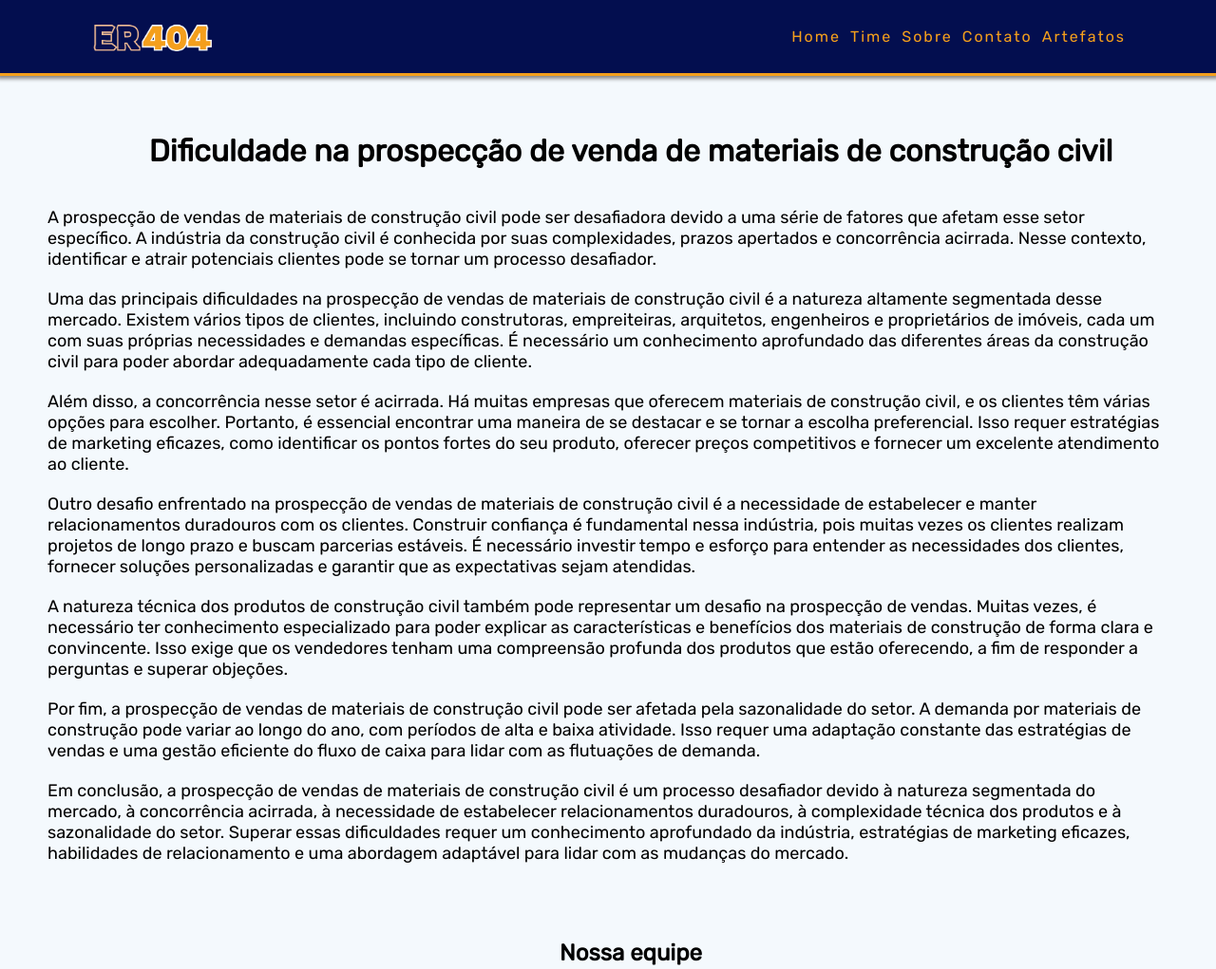
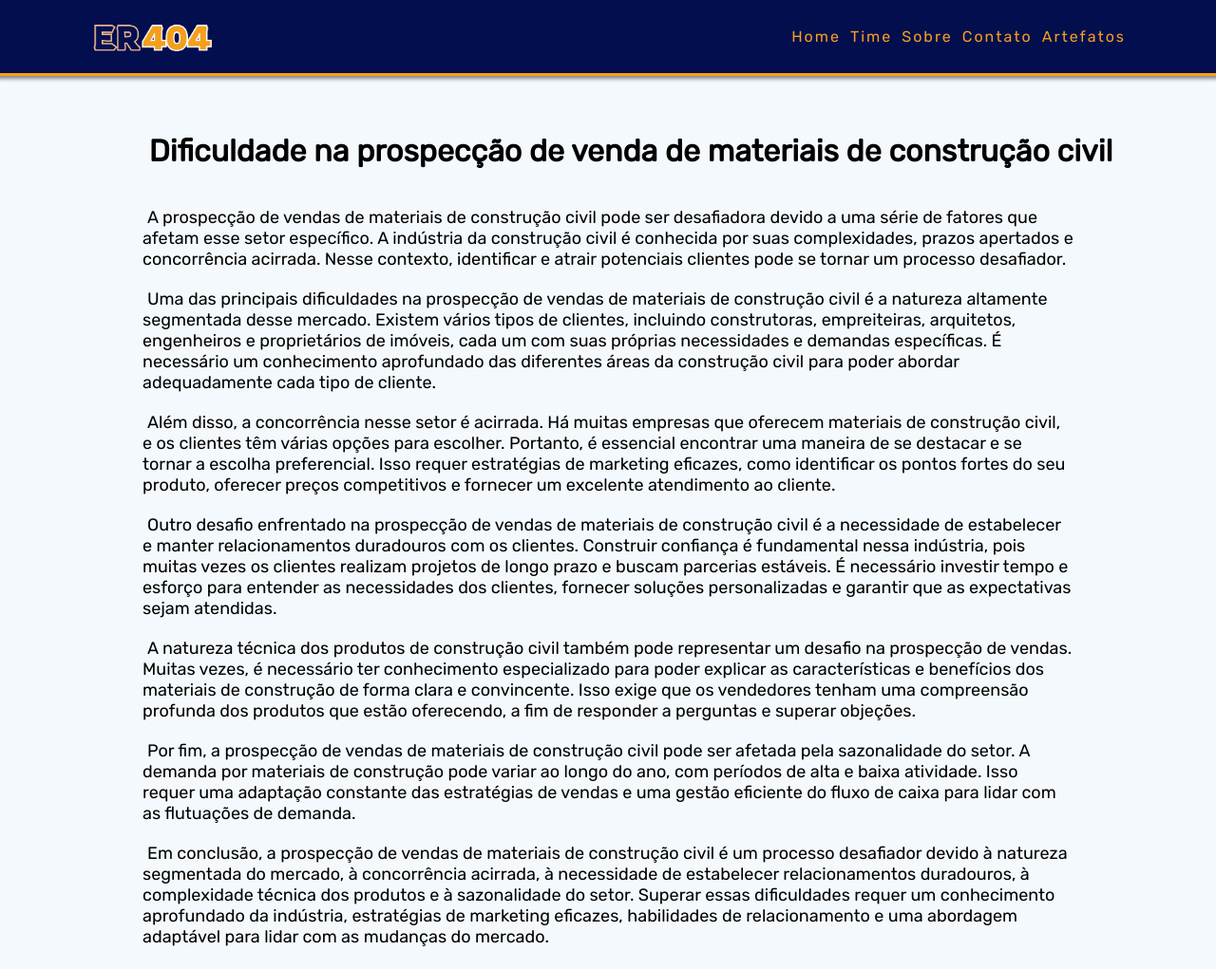
Before and after one commit to Lucas-Braga04/siteER404, a website: page paginaSobre.html in a window 1280 px wide. Shown: the top 1021 px of the page at 95% size. Drawn offline with Linux system fonts and the light colour scheme.

Commit message:
att sobre css

```diff
--- a/CSS/CSS-HOME/main.css
+++ b/CSS/CSS-HOME/main.css
@@ -6,6 +6,10 @@ main {
     margin: 0;
     padding: 0;
     background-color: rgb(244, 249, 253);
+}
+
+#container-sobre {
+    padding: 0px 100px;
 }
 
 #container-sobre h1 {
@@ -21,6 +25,7 @@ main {
     padding-right: 50px;
     padding-bottom: 10px;
     font-size: 18px;
+    text-indent: 5px;
 }
 
 #container-sobre h2 {
```
